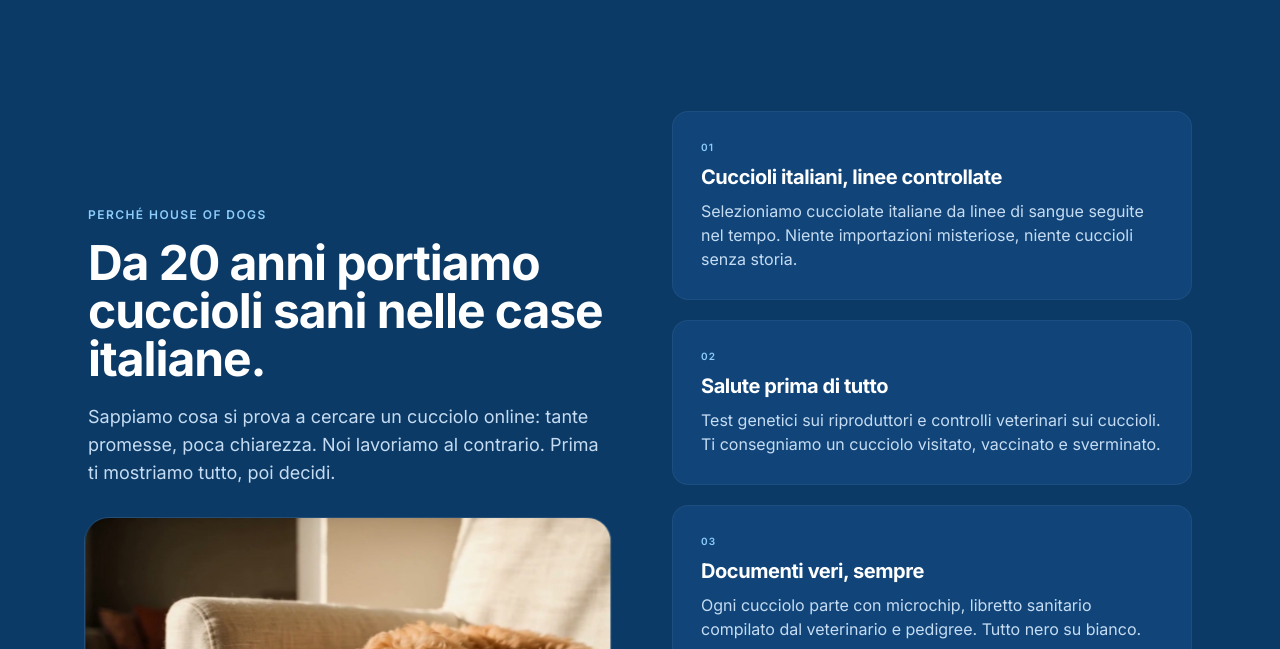
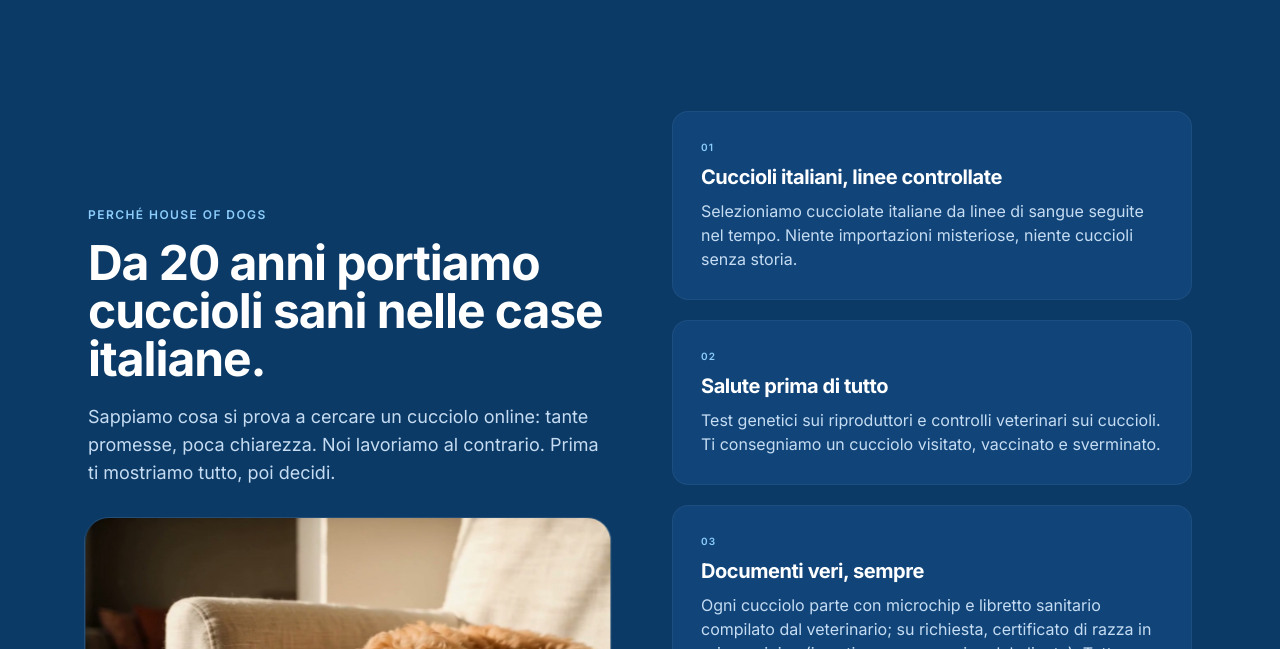
Before and after one commit to AlexTesta00/thehouseofdogs-site, a PHP site: page / in a window 1280 px wide. Shown: the part 5851-6500 px from the top of the page. Run offline with PHP 8.4, Linux system fonts and the light colour scheme; some libraries are stand-ins or nearby versions.

Commit message:
fix: change pedigree with certificato

```diff
--- a/site/index.php
+++ b/site/index.php
@@ -95,7 +95,7 @@ $formErrore  = isset($_GET['errore']);
     "mainEntity": [
       { "@type": "Question", "name": "Come faccio a fidarmi? Il web è pieno di truffe sui cuccioli.", "acceptedAnswer": { "@type": "Answer", "text": "Hai ragione a essere prudente. Per questo non ti chiediamo mai di fidarti al buio: ti mostriamo i cuccioli in foto e video dal vivo prima di qualsiasi decisione, rispondiamo al telefono con nome e cognome e ogni consegna viaggia con documenti e accordi scritti. Siamo un'attività registrata, con partita IVA visibile sul sito, e in 20 anni abbiamo accompagnato centinaia di famiglie." } },
       { "@type": "Question", "name": "Il cucciolo resterà davvero piccolo?", "acceptedAnswer": { "@type": "Answer", "text": "La taglia da adulto la scrive la genetica, non le promesse. Per questo selezioniamo linee toy seguite nel tempo e ti diciamo sempre peso e taglia dei genitori, con una stima onesta di come crescerà." } },
-      { "@type": "Question", "name": "Che documenti ricevo con il cucciolo?", "acceptedAnswer": { "@type": "Answer", "text": "Microchip registrato, libretto sanitario compilato dal veterinario con vaccinazioni e sverminazioni, pedigree del cucciolo e accordo di vendita scritto. Tutto ti viene consegnato insieme a lui." } },
+      { "@type": "Question", "name": "Che documenti ricevo con il cucciolo?", "acceptedAnswer": { "@type": "Answer", "text": "Microchip registrato, libretto sanitario compilato dal veterinario con vaccinazioni e sverminazioni, certificato di razza in prima origine (i costi saranno a carico del cliente) e accordo di vendita scritto. Tutto ti viene consegnato insieme a lui." } },
       { "@type": "Question", "name": "A che età consegnate i cuccioli?", "acceptedAnswer": { "@type": "Answer", "text": "Mai prima dei 60 giorni di vita, come prevede la legge italiana: è il tempo che serve a un cucciolo per crescere sereno accanto alla mamma. Alla consegna ha già il primo ciclo vaccinale." } },
       { "@type": "Question", "name": "Quanto costa un cucciolo toy?", "acceptedAnswer": { "@type": "Answer", "text": "Dipende da razza, colore e linea di sangue. Scrivici su WhatsApp: ti diciamo subito disponibilità e prezzo, chiaro e completo di tutto quello che include. Si prenota con una caparra, di norma il 30%, e il saldo si può pagare anche a rate con finanziamento, previa approvazione. Niente costi a sorpresa dopo." } },
       { "@type": "Question", "name": "Consegnate davvero in tutta Italia?", "acceptedAnswer": { "@type": "Answer", "text": "Sì, e lo facciamo a mano: il cucciolo viaggia accompagnato, non in un pacco. Concordiamo insieme giorno, modalità e rimborso delle spese di viaggio, sempre prima della prenotazione." } },
@@ -205,7 +205,7 @@ $formErrore  = isset($_GET['errore']);
           <span class="sr-only">Portalo a casa.</span>
           <span aria-hidden="true" data-split-rise>Portalo a casa.</span>
         </p>
-        <p class="settle-sub mt-5 text-lg lg:text-xl text-cream/90 max-w-xl mx-auto">Consegna a mano in tutta Italia, con microchip, libretto sanitario e pedigree.</p>
+        <p class="settle-sub mt-5 text-lg lg:text-xl text-cream/90 max-w-xl mx-auto">Consegna a mano in tutta Italia, con microchip, libretto sanitario e certificato di razza in prima origine (i costi saranno a carico del cliente).</p>
         <div class="settle-cta mt-8 flex flex-wrap items-center justify-center gap-3">
           <a href="https://wa.me/393770876017?text=Ciao!%20Ho%20visto%20il%20sito%20e%20vorrei%20informazioni%20sui%20cuccioli%20disponibili." target="_blank" rel="noopener" class="btn btn-wa rounded-full px-6 py-3 font-semibold">Scrivici su WhatsApp</a>
           <a href="#cuccioli" class="btn btn-ghost rounded-full px-6 py-3 font-semibold">Scopri i cuccioli</a>
@@ -379,7 +379,7 @@ $formErrore  = isset($_GET['errore']);
         <li class="part bg-deeppanel rounded-2xl p-6 md:p-7 border border-white/5">
           <p class="font-monolabel text-[10px] text-accent mb-2">03</p>
           <h3 class="font-display text-xl">Documenti veri, sempre</h3>
-          <p class="mt-2 text-creamsoft">Ogni cucciolo parte con microchip, libretto sanitario compilato dal veterinario e pedigree. Tutto nero su bianco.</p>
+          <p class="mt-2 text-creamsoft">Ogni cucciolo parte con microchip e libretto sanitario compilato dal veterinario; su richiesta, certificato di razza in prima origine (i costi saranno a carico del cliente). Tutto nero su bianco.</p>
         </li>
         <li class="part bg-deeppanel rounded-2xl p-6 md:p-7 border border-white/5">
           <p class="font-monolabel text-[10px] text-accent mb-2">04</p>
@@ -517,7 +517,7 @@ $formErrore  = isset($_GET['errore']);
         </details>
         <details class="part faq-item py-5">
           <summary class="faq-q flex items-start justify-between gap-4 font-semibold text-ink text-lg"><span>Che documenti ricevo con il cucciolo?</span><span class="faq-chev text-accent shrink-0 mt-1" aria-hidden="true">+</span></summary>
-          <p class="mt-3 text-inksoft">Microchip registrato, libretto sanitario compilato dal veterinario con vaccinazioni e sverminazioni, pedigree del cucciolo e accordo di vendita scritto. Tutto ti viene consegnato insieme a lui.</p>
+          <p class="mt-3 text-inksoft">Microchip registrato, libretto sanitario compilato dal veterinario con vaccinazioni e sverminazioni, certificato di razza in prima origine (i costi saranno a carico del cliente) e accordo di vendita scritto. Tutto ti viene consegnato insieme a lui.</p>
         </details>
         <details class="part faq-item py-5">
           <summary class="faq-q flex items-start justify-between gap-4 font-semibold text-ink text-lg"><span>A che età consegnate i cuccioli?</span><span class="faq-chev text-accent shrink-0 mt-1" aria-hidden="true">+</span></summary>
--- a/site/termini.php
+++ b/site/termini.php
@@ -109,7 +109,7 @@
   <h2 id="prezzi">7. Prezzi, IVA e costi aggiuntivi</h2>
   <ul>
     <li>I prezzi dei cuccioli comunicati sono da intendersi <strong>IVA esclusa</strong>. Il prezzo complessivo, comprensivo di IVA e di ogni costo applicabile, ti viene sempre confermato per iscritto prima della prenotazione e non cambia dopo la conferma. L'importo complessivo viene adeguato secondo la normativa fiscale vigente.</li>
-    <li>Il prezzo include tutti i servizi standard legati alla cessione del cucciolo: microchip e iscrizione all'anagrafe canina, libretto sanitario con le vaccinazioni e le sverminazioni effettuate fino alla consegna, pedigree del cucciolo, visita veterinaria pre-consegna e accordo di vendita scritto.</li>
+    <li>Il prezzo include tutti i servizi standard legati alla cessione del cucciolo: microchip e iscrizione all'anagrafe canina, libretto sanitario con le vaccinazioni e le sverminazioni effettuate fino alla consegna, visita veterinaria pre-consegna e accordo di vendita scritto. Il certificato di razza in prima origine non è compreso nel prezzo: i costi saranno a carico del cliente.</li>
     <li><strong>Tutti i costi relativi ai passaggi di proprietà sono a carico del cliente.</strong></li>
     <li>Spese aggiuntive come trasporto e gestione documentale non sono comprese nel prezzo e vengono comunicate separatamente, sempre prima della prenotazione.</li>
   </ul>
@@ -128,7 +128,7 @@
     <li>I cuccioli vengono consegnati <strong>mai prima dei 60 giorni di vita</strong> (o del termine superiore previsto dalla normativa regionale applicabile), dopo il primo ciclo vaccinale e la visita veterinaria.</li>
     <li>Puoi ritirare il cucciolo in sede, previo appuntamento, oppure richiedere la <strong>consegna a domicilio in tutta Italia</strong>, effettuata a mano: il cucciolo viaggia accompagnato, nel rispetto del suo benessere e della normativa sul trasporto degli animali.</li>
     <li>La consegna a domicilio è un servizio offerto previo <strong>rimborso delle spese di viaggio</strong>, da stabilire al momento della compravendita tenendo conto dei tratti autostradali e del carburante. L'importo ti viene comunicato per iscritto prima della prenotazione.</li>
-    <li>Alla consegna ricevi: libretto sanitario compilato dal veterinario, certificato di iscrizione all'anagrafe canina con il numero di microchip, pedigree o documentazione genealogica del cucciolo, modulo per il passaggio di proprietà, accordo di vendita firmato e ricevuta o fattura.</li>
+    <li>Alla consegna ricevi: libretto sanitario compilato dal veterinario, certificato di iscrizione all'anagrafe canina con il numero di microchip, certificato di razza in prima origine (i costi saranno a carico del cliente), modulo per il passaggio di proprietà, accordo di vendita firmato e ricevuta o fattura.</li>
     <li>Il rischio di perimento del cucciolo passa a te con la consegna materiale. Se non fosse possibile effettuare la consegna nel giorno concordato per causa a te imputabile, concorderemo una nuova data; i costi documentati del secondo viaggio sono a tuo carico.</li>
   </ul>
 
```
